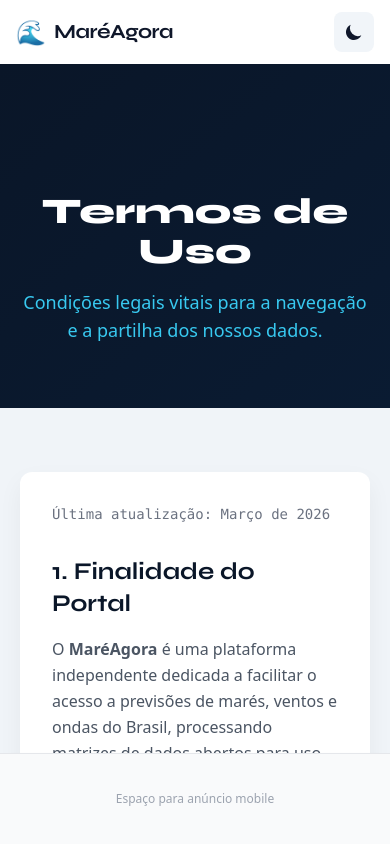
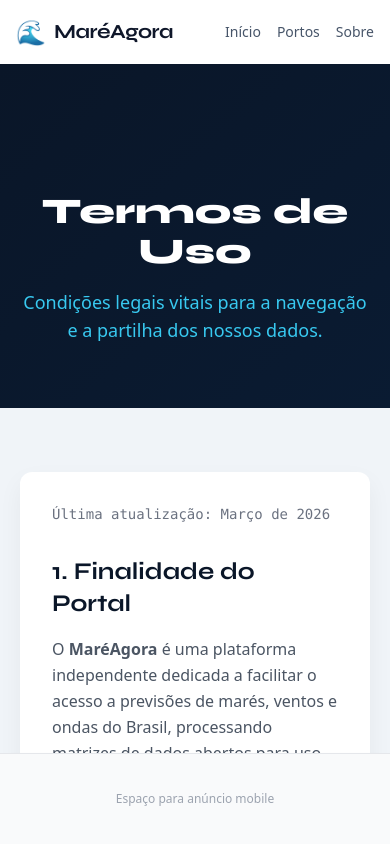
Before and after one commit to gustafa001/Mareagora, a Next.js app: page /termos in a window 390 px wide. Shown: the top 844 px of the page. Built offline with nearby package versions, Linux system fonts and the light colour scheme.

Commit message:
Update NavBar.tsx

```diff
--- a/components/NavBar.tsx
+++ b/components/NavBar.tsx
@@ -1,6 +1,6 @@
 "use client";
 
-import React, { useEffect, useState } from 'react';
+import React from 'react';
 import Link from 'next/link';
 
 interface NavBarProps {
@@ -8,40 +8,8 @@ interface NavBarProps {
 }
 
 export default function NavBar({ className = '' }: NavBarProps) {
-  const [isDark, setIsDark] = useState(false);
-  const [isMounted, setIsMounted] = useState(false);
-
-  useEffect(() => {
-    setIsMounted(true);
-
-    // Verificar preferência salva ou preferência do sistema
-    const savedTheme = localStorage.getItem('theme');
-    const prefersDark = window.matchMedia('(prefers-color-scheme: dark)').matches;
-
-    if (savedTheme === 'dark' || (!savedTheme && prefersDark)) {
-      setIsDark(true);
-      document.documentElement.classList.add('dark');
-    } else {
-      setIsDark(false);
-      document.documentElement.classList.remove('dark');
-    }
-  }, []);
-
-  const toggleTheme = () => {
-    const newTheme = !isDark;
-    setIsDark(newTheme);
-
-    if (newTheme) {
-      document.documentElement.classList.add('dark');
-      localStorage.setItem('theme', 'dark');
-    } else {
-      document.documentElement.classList.remove('dark');
-      localStorage.setItem('theme', 'light');
-    }
-  };
-
   return (
-    <nav className={`bg-white dark:bg-slate-900 text-slate-900 dark:text-white shadow-lg transition-colors duration-300 ${className}`}>
+    <nav className={`bg-white text-slate-900 shadow-lg ${className}`}>
       <div className="max-w-7xl mx-auto px-4 sm:px-6 lg:px-8">
         <div className="flex items-center justify-between h-16">
           <Link href="/" className="flex items-center gap-2 hover:opacity-80 transition-opacity">
@@ -50,39 +18,15 @@ export default function NavBar({ className = '' }: NavBarProps) {
           </Link>
 
           <div className="flex items-center gap-4 md:gap-6">
-            <div className="hidden md:flex items-center gap-6">
-              <Link href="/" className="text-sm text-slate-600 dark:text-slate-300 hover:text-slate-900 dark:hover:text-white transition-colors">
+            <Link href="/" className="text-sm text-slate-600 hover:text-slate-900 transition-colors">
               Início
             </Link>
-              <Link href="/portos" className="text-sm text-slate-600 dark:text-slate-300 hover:text-slate-900 dark:hover:text-white transition-colors">
+            <Link href="/portos" className="text-sm text-slate-600 hover:text-slate-900 transition-colors">
               Portos
             </Link>
-              <Link href="/sobre" className="text-sm text-slate-600 dark:text-slate-300 hover:text-slate-900 dark:hover:text-white transition-colors">
+            <Link href="/sobre" className="text-sm text-slate-600 hover:text-slate-900 transition-colors">
               Sobre
             </Link>
-            </div>
-
-            {/* Botão de alternância de tema - Renderização forçada após montagem */}
-            {isMounted ? (
-              <button
-                onClick={toggleTheme}
-                className="p-2 rounded-lg bg-slate-100 dark:bg-slate-800 text-slate-900 dark:text-yellow-400 hover:bg-slate-200 dark:hover:bg-slate-700 transition-all duration-300 flex items-center justify-center min-w-[40px] min-h-[40px]"
-                aria-label="Alternar tema"
-                title={isDark ? "Modo claro" : "Modo escuro"}
-              >
-                {isDark ? (
-                  <svg className="w-5 h-5" fill="currentColor" viewBox="0 0 20 20">
-                    <path fillRule="evenodd" d="M10 2a1 1 0 011 1v1a1 1 0 11-2 0V3a1 1 0 011-1zm4 8a4 4 0 11-8 0 4 4 0 018 0zm-.464 4.95l-2.12-2.12a1 1 0 00-1.414 0l-2.12 2.12a1 1 0 001.414 1.414L9 13.414l1.586 1.586a1 1 0 001.414-1.414zM15 11a1 1 0 100-2h-1a1 1 0 100 2h1zm2.657-5.657a1 1 0 00-1.414-1.414l-1.414 1.414a1 1 0 001.414 1.414l1.414-1.414zm2.121 2.121a1 1 0 01-1.414 0l-1.414-1.414a1 1 0 011.414-1.414l1.414 1.414zM5 8a1 1 0 100-2H4a1 1 0 100 2h1zm-2.657 5.657a1 1 0 001.414 1.414l1.414-1.414a1 1 0 00-1.414-1.414l-1.414 1.414zm-2.121-2.121a1 1 0 011.414 0l1.414 1.414a1 1 0 01-1.414 1.414l-1.414-1.414zM10 15a1 1 0 011 1v1a1 1 0 11-2 0v-1a1 1 0 011-1z" clipRule="evenodd" />
-                  </svg>
-                ) : (
-                  <svg className="w-5 h-5" fill="currentColor" viewBox="0 0 20 20">
-                    <path d="M17.293 13.293A8 8 0 016.707 2.707a8.001 8.001 0 1010.586 10.586z" />
-                  </svg>
-                )}
-              </button>
-            ) : (
-              <div className="w-10 h-10 bg-slate-100 dark:bg-slate-800 rounded-lg animate-pulse" />
-            )}
           </div>
         </div>
       </div>
```
Lines whose indentation alone changed are shown as unchanged.
